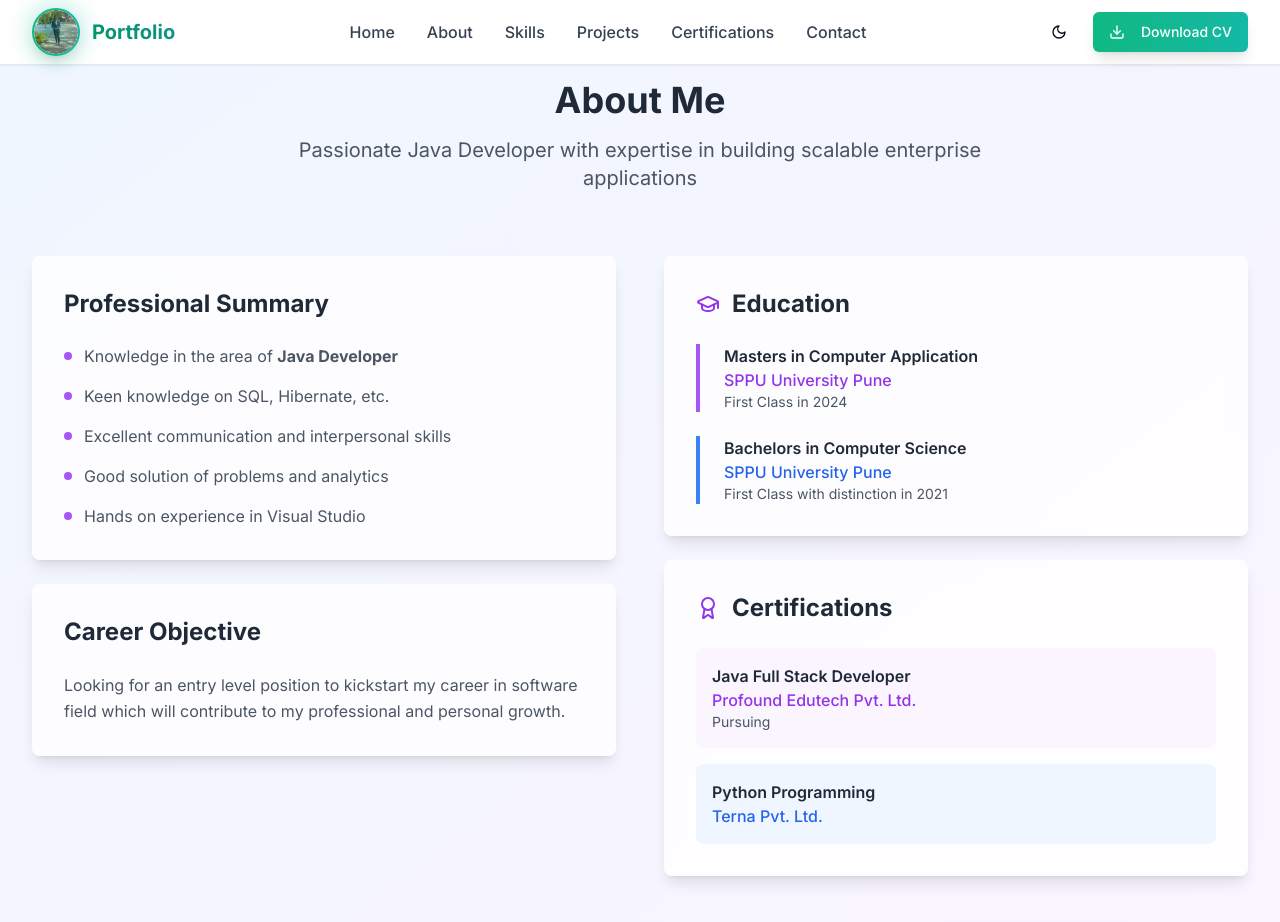
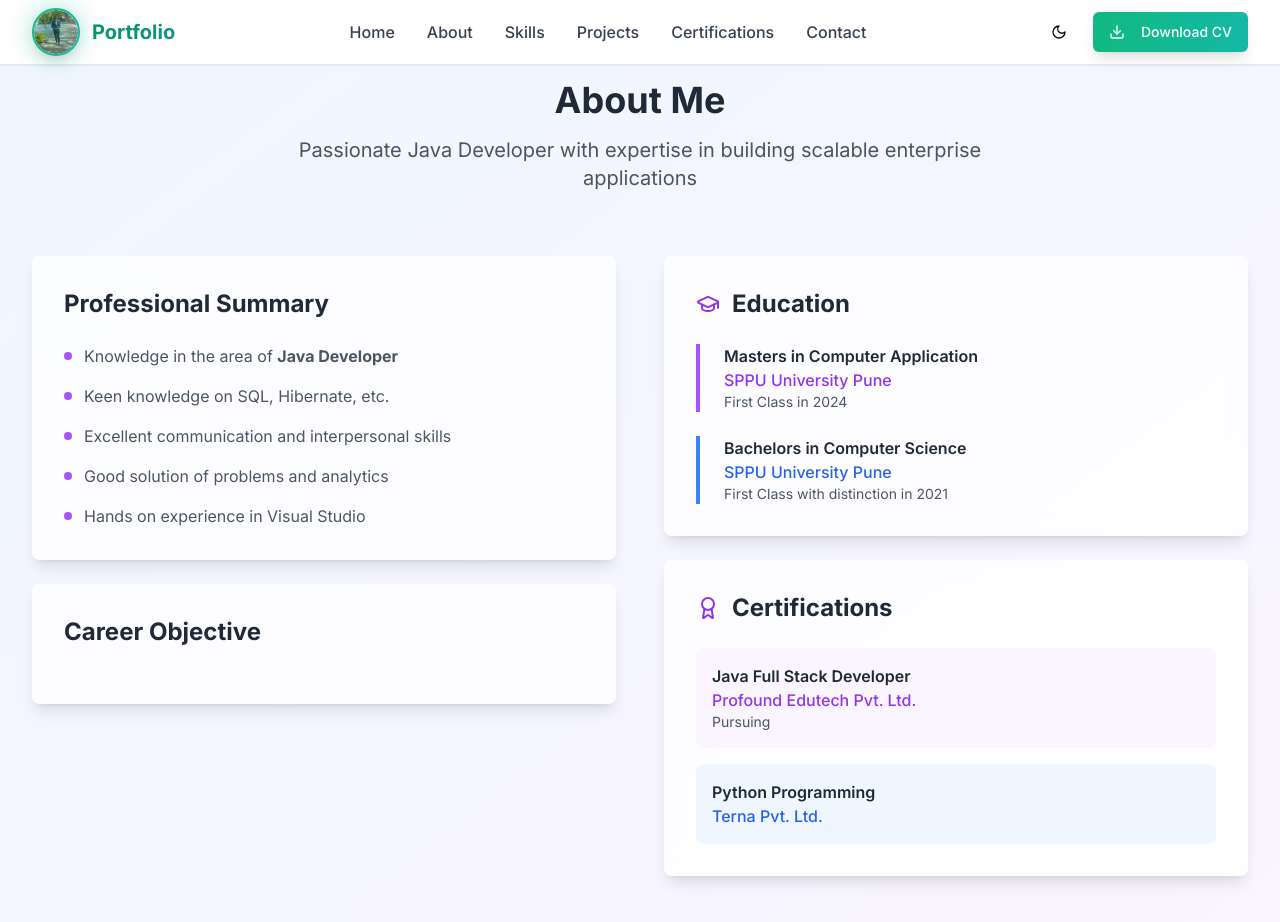
Before and after one commit to Pratiksha2729/Portfolio-website, a Next.js app: page /about in a window 1280 px wide. Shown: the top 922 px of the page. Built offline with nearby package versions, Linux system fonts and the light colour scheme.

Commit message:
Update page.tsx

```diff
--- a/app/about/page.tsx
+++ b/app/about/page.tsx
@@ -49,8 +49,7 @@ export default function AboutPage() {
               <CardContent className="p-6 lg:p-8">
                 <h2 className="text-2xl font-bold text-gray-800 dark:text-white mb-6">Career Objective</h2>
                 <p className="text-gray-600 dark:text-gray-300 leading-relaxed">
-                  Looking for an entry level position to kickstart my career in software field which will contribute to
-                  my professional and personal growth.
+
                 </p>
               </CardContent>
             </Card>
```
